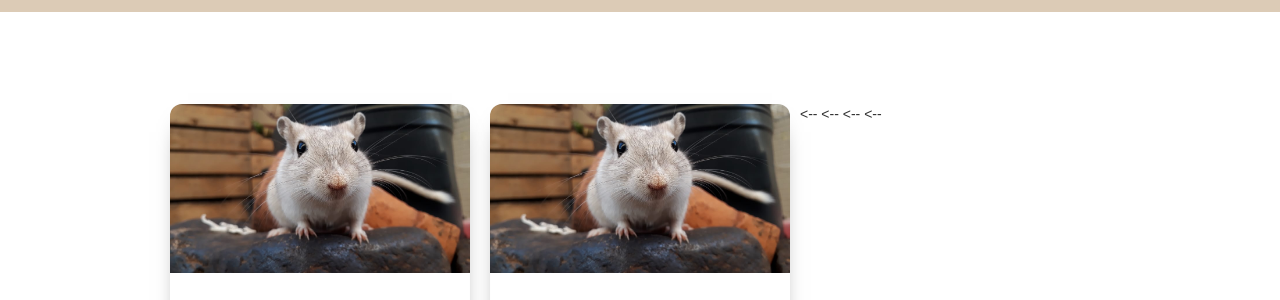
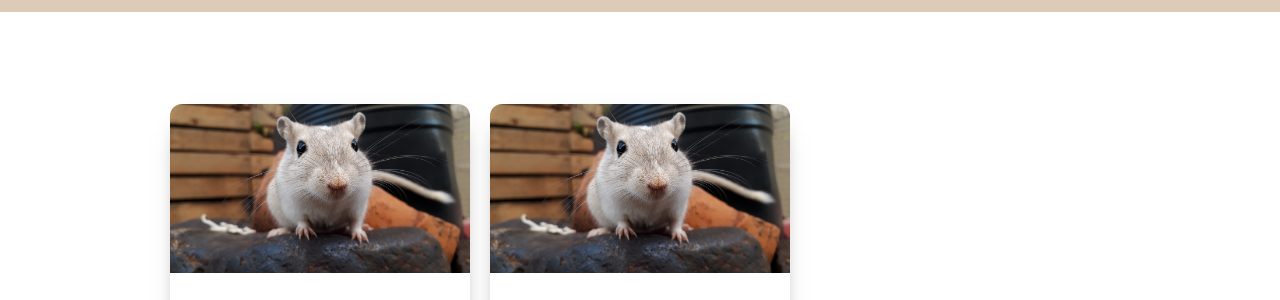
Before and after one commit to guiaDosRoedores/guiaDosRoedores, a Jekyll site: the page built from gerbos.html, in a window 1280 px wide. Shown: the part 394-694 px from the top of the page. Built offline with Jekyll 4.4.1, drawn with Linux system fonts in a browser that asks for light colours.

Commit message:
Update gerbos.html

```diff
--- a/gerbos.html
+++ b/gerbos.html
@@ -11,7 +11,7 @@ titulo: Gerbos
     </br>
       <div class="w-row">
         {% for post in site.posts %}
-   <--     {% if post.categoria contains "gerbos" %}
+           {% if post.categoria contains "gerbos" %}
         <div class="w-col w-col-4">
           <div class="div-block-9"><img src="images/Hazel.jpg" width="300" alt="" class="image-2">
             <h1 class="heading-4">{{ post.titulo }}</h1>
```
